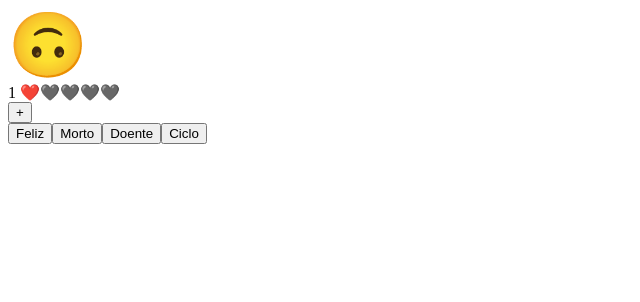
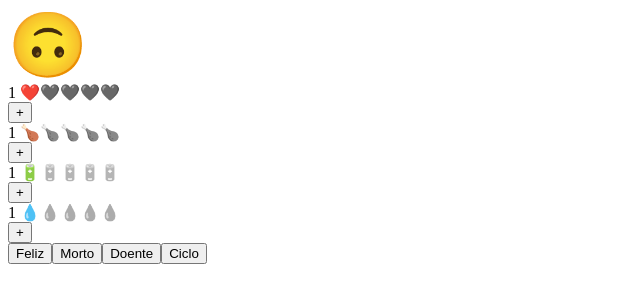
Before and after one commit to ufjf-dcc207/ufjf-dcc207-2026-3-a-atv06-mateussalamargo, a React (Vite) app: page / in a window 1280 px wide. Shown: the top 302 px of the page, without its empty margins (0-640 px from the left). Built offline with nearby package versions, Linux system fonts and the light colour scheme.

Commit message:
Adiciona o prop emoji para o Atributo

```diff
--- a/src/Atributo.tsx
+++ b/src/Atributo.tsx
@@ -1,7 +1,11 @@
 import { useState } from "react"
 import "./atributo.css"
 
-export default function Atributo() {
+type AtributoProps = {
+    emoji: string;
+}
+
+export default function Atributo({emoji}:AtributoProps) {
     const [valor,setValor] = useState<number>(1)
 
     function coracaoClick() {
@@ -14,7 +18,7 @@ export default function Atributo() {
 
     return (
         <>
-            <div className="atributo">{valor} {"❤️".repeat(valor)}<span className="inativo">{"❤️".repeat(5 - valor)}</span></div>
+            <div className="atributo">{valor} {emoji.repeat(valor)}<span className="inativo">{emoji.repeat(5 - valor)}</span></div>
             <button onClick={coracaoClick}>+</button>
         </>
     )
--- a/src/Emoji.tsx
+++ b/src/Emoji.tsx
@@ -37,7 +37,10 @@ export default function Emoji() {
     return (
         <>
             <div className="emoji">{EmojiMap.get(status) || "🙃"}</div>
-            <Atributo/>
+            <Atributo emoji="❤️"/>
+            <Atributo emoji="🍗"/>
+            <Atributo emoji="🔋"/>
+            <Atributo emoji="💧"/>
             <div className="acoes">
                 <button onClick={felizClick}>Feliz</button>
                 <button onClick={mortoClick}>Morto</button>
```
